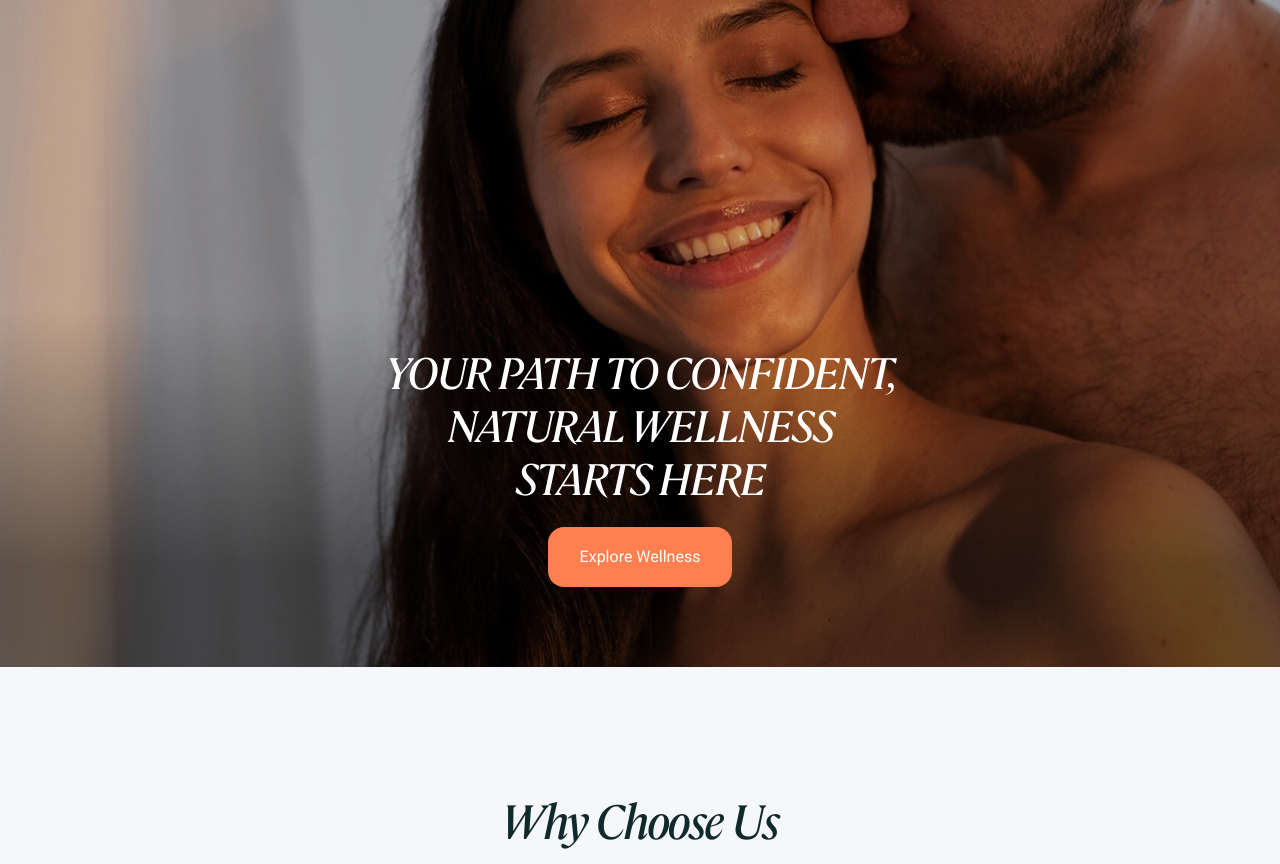
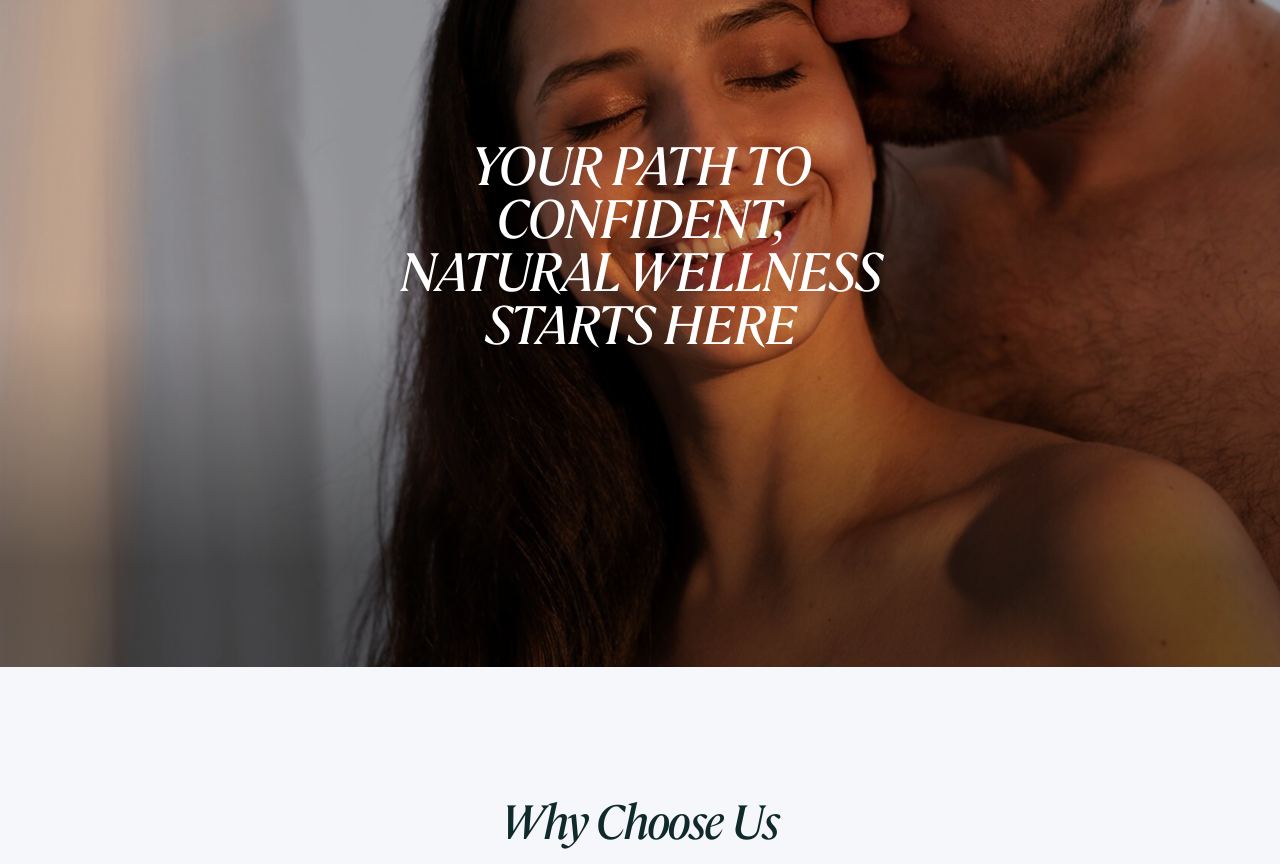
Before and after one commit to ejim11/herbology, a Next.js app: page /about-us in a window 1280 px wide. Shown: the part 3360-4224 px from the top of the page. Built offline with nearby package versions, Linux system fonts and the light colour scheme.

Commit message:
✅ commented the link in the explore wellness section

```diff
--- a/components/about-us/ExploreWellness.tsx
+++ b/components/about-us/ExploreWellness.tsx
@@ -1,18 +1,18 @@
-import Link from "next/link";
+// import Link from "next/link";
 import React from "react";
 
 const ExploreWellness = () => {
   return (
-    <section className="h-[85rem] bg-wellness bg-fixed max-lg:bg-local flex flex-col items-center justify-end py-[8rem]">
-      <h1 className="text-[4.4rem] max-smd:text-[3.5rem] text-white font-cambon leading-[5.3rem] -tracking-[0.2rem] w-[30%] max-2xl:w-[40%] max-lg:w-[50%] max-md:w-[60%]  max-sm:w-[90%] text-center uppercase">
+    <section className="h-[85rem] bg-wellness bg-fixed max-lg:bg-local flex flex-col items-center justify-center py-[8rem]">
+      <h1 className="text-[5.4rem] max-smd:text-[3.5rem] text-white font-cambon leading-[5.3rem] -tracking-[0.2rem] w-[40%] max-2xl:w-[40%] max-lg:w-[50%] max-md:w-[60%]  max-sm:w-[90%] text-center uppercase">
         Your path to confident, natural wellness starts here
       </h1>
-      <Link
+      {/* <Link
         href={""}
         className="bg-[rgba(255,127,80,1)] py-[1.8rem] px-[3.2rem] rounded-[1.6rem] mt-[2.4rem] text-white font-roboto"
       >
         Explore Wellness
-      </Link>
+      </Link> */}
     </section>
   );
 };
```
